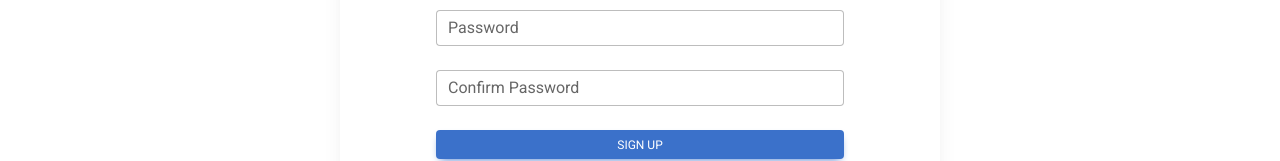
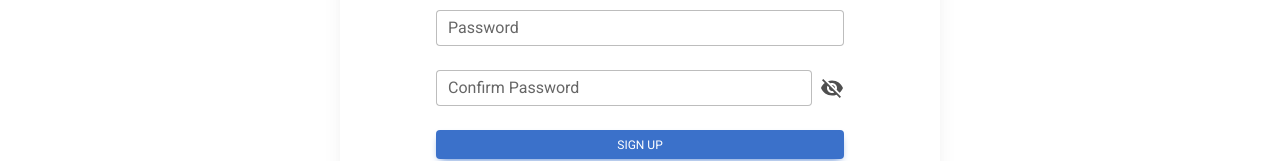
Before and after one commit to AmritHimanshu/Mango_Traceability_System, a Next.js app in the folder client/: page /register in a window 1280 px wide. Shown: the part 403-564 px from the top of the page. Built offline with nearby package versions, Linux system fonts and the light colour scheme; no server answers.

Commit message:
Working on UI

```diff
--- a/client/src/app/login/page.tsx
+++ b/client/src/app/login/page.tsx
@@ -173,9 +173,8 @@ function page() {
               onChange={(e) => setEmail(e.target.value)}
             />
 
-            <div className="flex items-center mb-4 space-x-2">
             <MDBInput
-                // wrapperClass="mb-4"
+              wrapperClass="mb-4"
               label="Password"
               id="password"
               type={`${isVisiblePassword ? "text" : "password"}`}
@@ -183,18 +182,6 @@ function page() {
               required
               onChange={(e) => setPassword(e.target.value)}
             />
-              {/* {isVisiblePassword ? (
-                <VisibilityIcon
-                  className="cursor-pointer"
-                  onClick={() => setIsVisiblePassword(!isVisiblePassword)}
-                />
-              ) : (
-                <VisibilityOffIcon
-                  className="cursor-pointer"
-                  onClick={() => setIsVisiblePassword(!isVisiblePassword)}
-                />
-              )} */}
-            </div>
 
             <MDBBtn
               className="w-100 mb-4"
--- a/client/src/app/register/page.tsx
+++ b/client/src/app/register/page.tsx
@@ -470,16 +470,33 @@ function page() {
                 )}
               </div>
 
+              <div className="flex items-center mb-4 space-x-2">
                 <MDBInput
-                wrapperClass="mb-4"
+                  // wrapperClass="mb-4"
                   label="Confirm Password"
                   name="confirm_password"
                   id="cpassword"
-                type="password"
+                  type={`${isVisibleConfirmPassword ? "text" : "password"}`}
                   value={formData.confirm_password}
                   required
                   onChange={(e) => handleFormState(e)}
                 />
+                {isVisibleConfirmPassword ? (
+                  <VisibilityIcon
+                    className="cursor-pointer"
+                    onClick={() =>
+                      setIsVisibleConfirmPassword(!isVisibleConfirmPassword)
+                    }
+                  />
+                ) : (
+                  <VisibilityOffIcon
+                    className="cursor-pointer"
+                    onClick={() =>
+                      setIsVisibleConfirmPassword(!isVisibleConfirmPassword)
+                    }
+                  />
+                )}
+              </div>
 
               <MDBBtn
                 className="w-100 mb-4"
```
Lines whose indentation alone changed are shown as unchanged.
